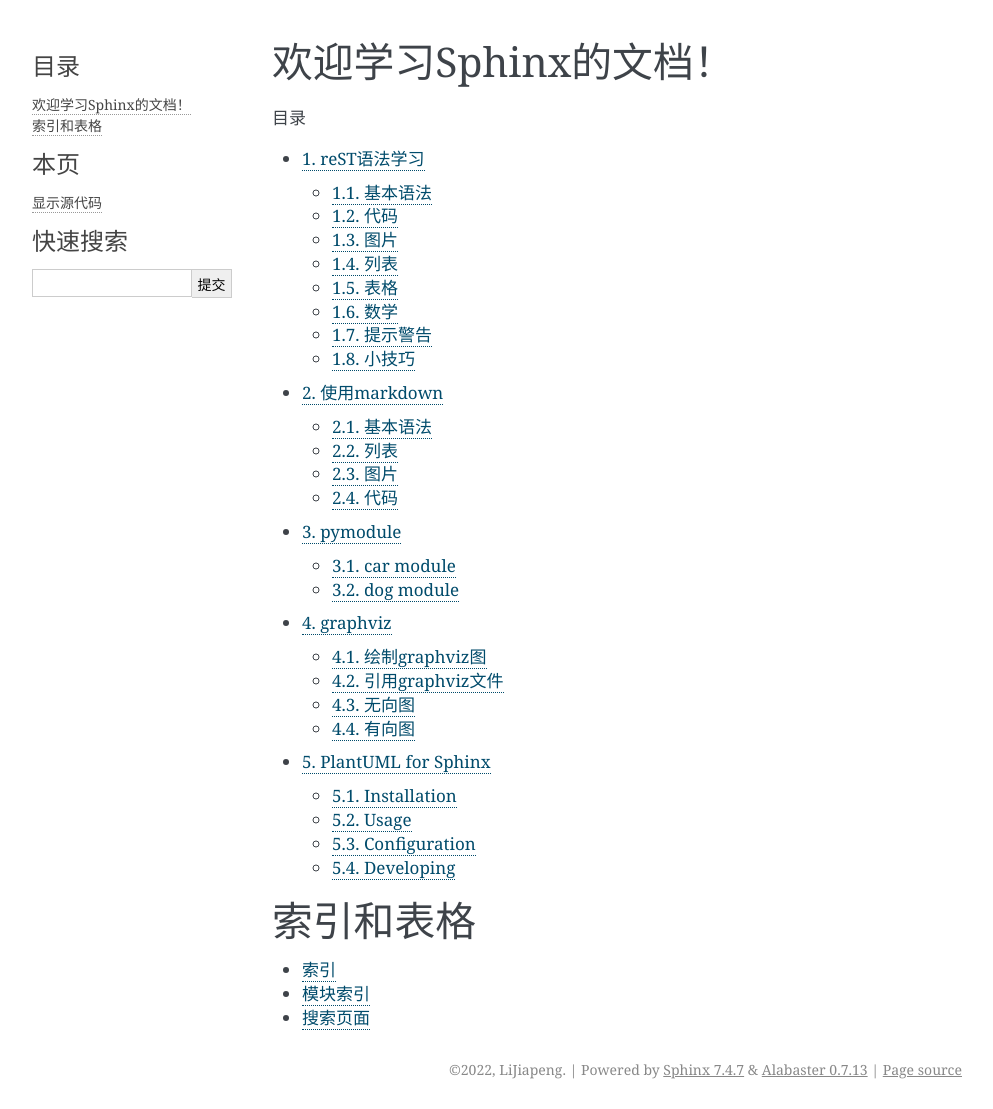
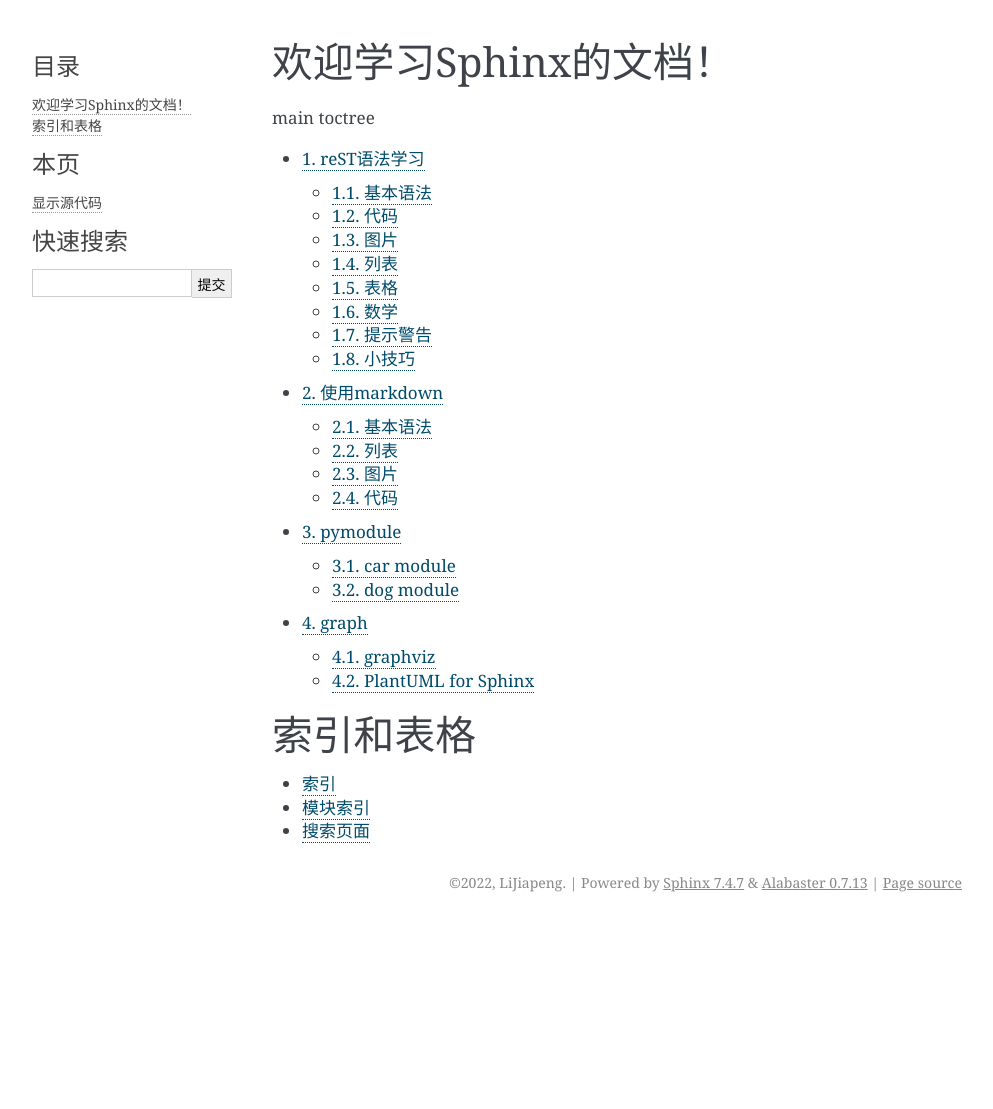
Before and after one commit to Ljp66/sphinx, a Sphinx documentation site: the page built from source/index.rst, in a window 1280 px wide. Shown: the whole page, without its empty margins (148-1141 px from the left). Built offline with Sphinx 7.4.7, drawn with Linux system fonts in a browser that asks for light colours; after the commit the page ends 922 px from its top, so only the background shows below that.

Commit message:
plantuml.jar

```diff
--- a/source/conf.py
+++ b/source/conf.py
@@ -55,6 +55,6 @@
 
 # -- Options for plantuml output -------------------------------------------------
 
-plantuml = 'java -jar plantuml-1.2022.14.jar'
+plantuml = 'java -jar plantuml.jar'
 plantuml_output_format = 'svg'
 plantuml_latex_output_format = 'pdf'
--- a/source/index.rst
+++ b/source/index.rst
@@ -8,15 +8,14 @@
 
 .. toctree::
    :maxdepth: 2
-   :caption: 目录
-   :name: msatertoc
+   :caption: main toctree
+   :name: mastertoc
    :numbered:
 
    usage
    useMarkdown
    modules
-   graphviz
-   plantuml
+   graph
 
 
 索引和表格
--- a/source/plantuml.rst
+++ b/source/plantuml.rst
@@ -46,6 +46,7 @@
 or specify path to an external PlantUML file:
 
 .. uml:: plantuml\mindmap.puml
+
 
 You can specify ``height``, ``width``, ``scale`` and ``align``:
 
```
Also changed, not shown: source/graph.rst (added, +10 -0 lines), 1 other file.
